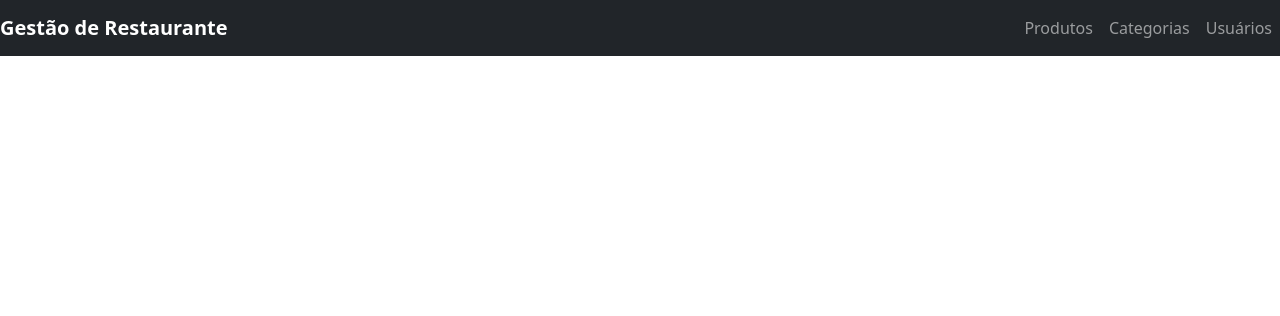
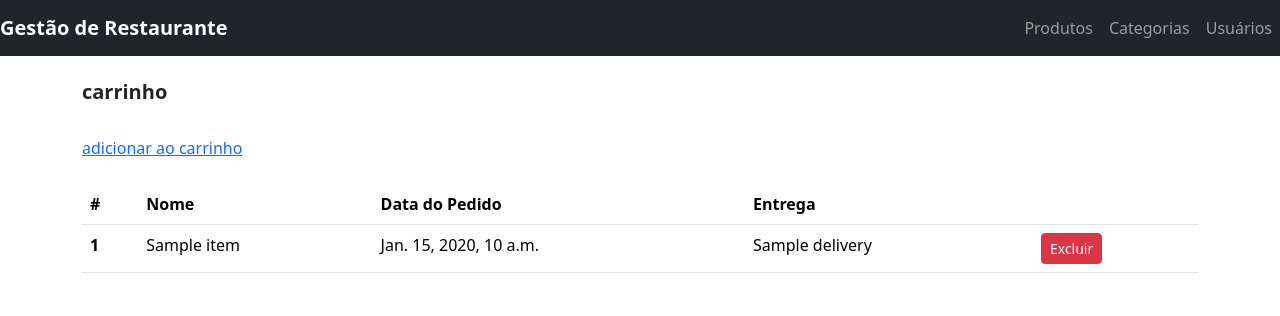
Before and after one commit to samuelreali/django-usabilidade, a Django app: template templates/core/home.html in a window 1280 px wide. Shown: the top 316 px of the page. Run offline with Django 4.2, Linux system fonts and the light colour scheme; the template is opened without the code that fills it: most values are stand-ins (such as "Sample title", 1, 10 or a date in 2020); some libraries are stand-ins or nearby versions.

Commit message:
front do carrinho

```diff
--- a/apps/cart/models.py
+++ b/apps/cart/models.py
@@ -3,9 +3,10 @@ from django.db import models
 
 # Create your models here.
 class Cart(models.Model):
-    name = models.CharField('Nome do Cliente', max_length=50)
+    name = models.CharField('Nome do Cliente', max_length=50) #cliente
     date_order = models.DateField('Data do Pedido', auto_now=False, auto_now_add=False)
     delivery = models.BooleanField('Ativo', default=False)
+    #pedido
 
     class Meta:
         verbose_name = 'Carrinho'
--- a/apps/cart/urls.py
+++ b/apps/cart/urls.py
@@ -4,8 +4,5 @@ from . import views
 app_name = 'cart'
 
 urlpatterns = [
-    path('', views.list_carts, name='list_carts'),
-    path('adicionar/', views.add_cart, name='add_cart'),
-    path('editar/<int:id_cart>/', views.edit_cart, name='edit_cart'),
     path('excluir/<int:id_cart>/', views.delete_cart, name='delete_cart'),
 ]
--- a/apps/core/urls.py
+++ b/apps/core/urls.py
@@ -1,8 +1,11 @@
 from django.urls import path
 from . import views
+from cart.views import add_cart, list_carts, delete_cart
 
 app_name = 'core'
 
 urlpatterns = [
-    path('', views.home, name='home'),
+    path('', list_carts, name='home'),
+    path('adicionar/', add_cart, name='add_cart'),
+    path('excluir/<int:id_cart>/', delete_cart, name='delete_cart'),
 ]
--- a/apps/orders/models.py
+++ b/apps/orders/models.py
@@ -4,6 +4,7 @@ from django.db import models
 class Order(models.Model):
     name = models.CharField('Nome', max_length=50)
     description = models.TextField('Descricao', max_length=100)
+    #produto
 
     class Meta:
         verbose_name = 'Ordem'
--- a/templates/core/home.html
+++ b/templates/core/home.html
@@ -1,11 +1,59 @@
 {% extends 'base.html' %}
 
 {% block title %}
-    {{ block.super }}
+
+    carrinho - {{ block.super }}
+
 {% endblock title %}
 
 {% block body %}
 
-<!-- Codigo html especifico desse arquivo -->
+    <div class="container">
+        <br />
+        <h5><b>carrinho</b></h5>
+        <br />
+            <a href="{% url 'core:add_cart' %}">adicionar ao carrinho</a>
+            <br />
+            <br />
+            <div class="row">
+            <div class ="col-md-12">
+                <table class="table table-hover">
+                    <thead>
+                        <tr>
+                            <th scope="col">#</th>
+                            <th scope="col">Nome</th>
+                            <th scope="col">Data do Pedido</th>
+                            <th scope="col">Entrega</th>
+                            <!-- <th scope="col"></th> -->
+                            <th scope="col"></th>
+                        </tr>
+            </thead>
+            <tbody>
+                {% for item in carts %}
+                <tr>
+                    <th scope="row">{{ item.id }}</th>
+                    <td>{{ item.name }}</td>
+                    <td>{{ item.date_order }}</td>
+                    <td>{{ item.delivery }}</td>
 
+                    <td>
+                        <a href="#" class="btn btn-danger btn-sm" onclick="confirmDelete('{{ item.id }}')">Excluir</a>
+                    </td>
+                </tr>
+                {% endfor %}
+            </tbody>
+                </table>
+            </div>
+        </div>
+    </div>
+
+    <script>
+        function confirmDelete(itemId) {
+            var confirmation = confirm("Tem certeza que deseja excluir este pedido?");
+            if (confirmation) {
+                // Se o usuário confirmar, redirecione para a URL de exclusão
+                window.location.href = "{% url 'core:delete_cart' 0 %}".replace('0', itemId);
+            }
+        }
+    </script>
 {% endblock body %}
```
Also changed, not shown: apps/cart/views.py (+15 -15 lines), templates/cart/add_cart.html (added, +38 -0 lines).
